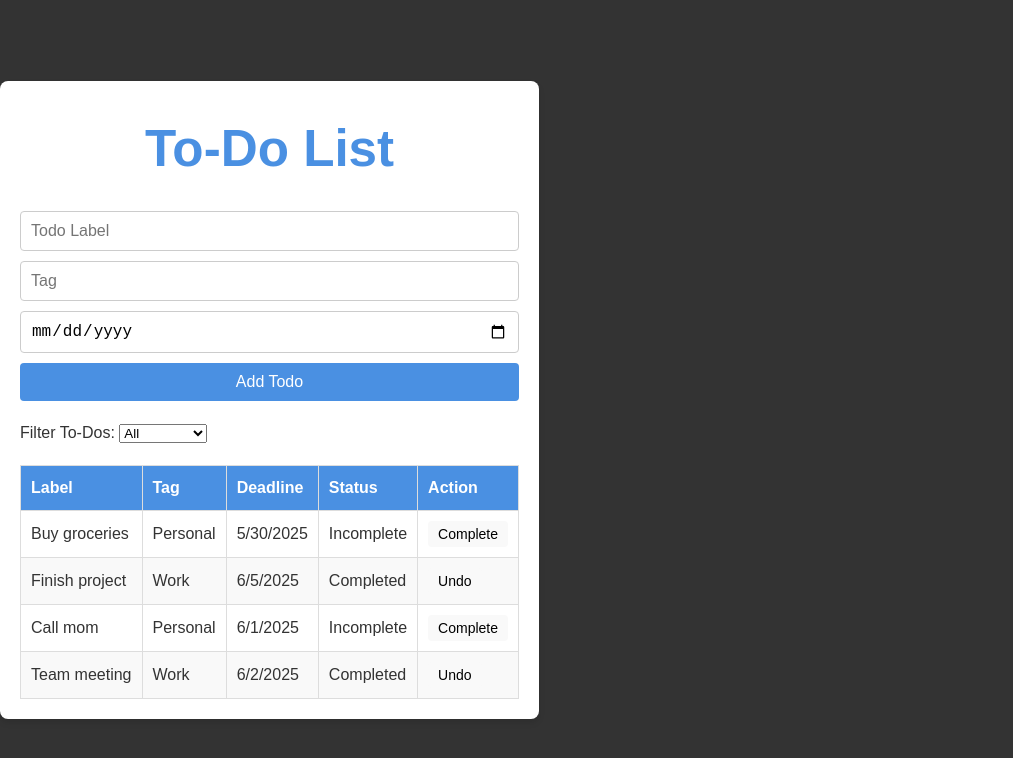
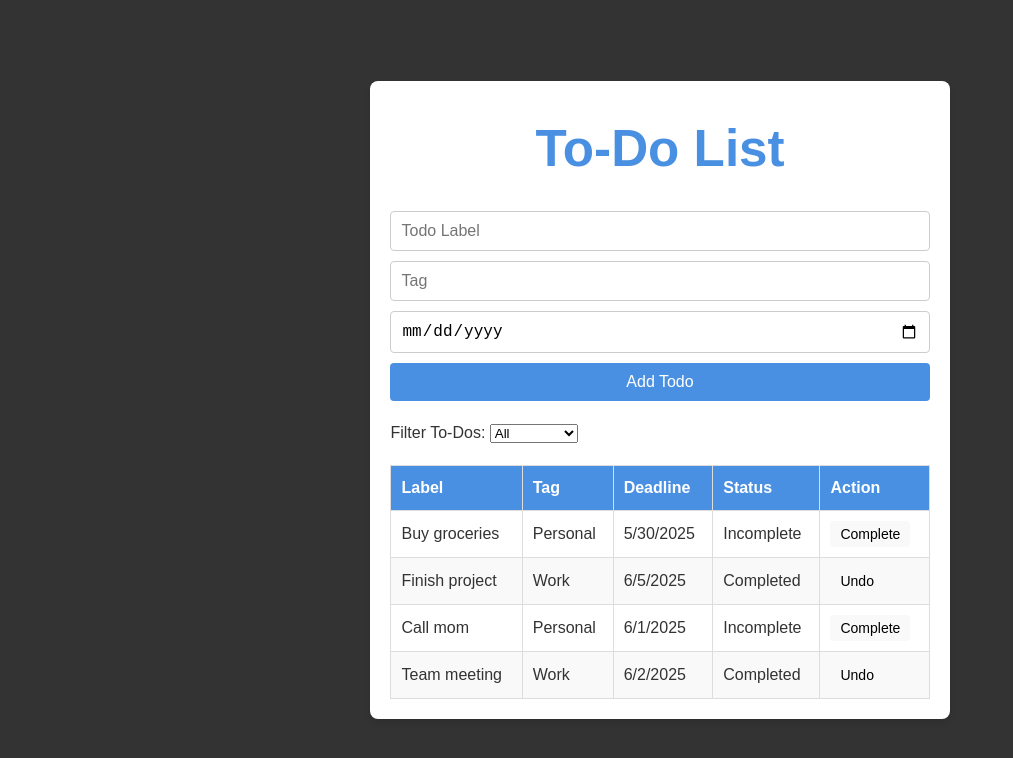
Before and after one commit to LucasBroda/CoursReact, a React (Vite) app in the folder front/: page / in a window 1280 px wide. Shown: the top 758 px of the page, without its empty margins (0-1013 px from the left). Built offline with nearby package versions, Linux system fonts and the light colour scheme.

Commit message:
style(App.css): added some css to make sure that the todolist is centered

```diff
--- a/front/src/App.css
+++ b/front/src/App.css
@@ -3,8 +3,13 @@ body {
   font-family: Arial, sans-serif;
   background-color: #333;
   color: #333;
+  margin: 0;
+  padding: 0;
+  display: flex;
+  justify-content: center;
+  align-items: center;
+  height: 100vh;
 }
-
 h1 {
   text-align: center;
   color: #4a90e2;
@@ -14,7 +19,7 @@ h1 {
 /* App container */
 .app {
   max-width: 800px;
-  margin: 0 auto;
+  width: 100%;
   padding: 20px;
   background: #fff;
   border-radius: 8px;
```
